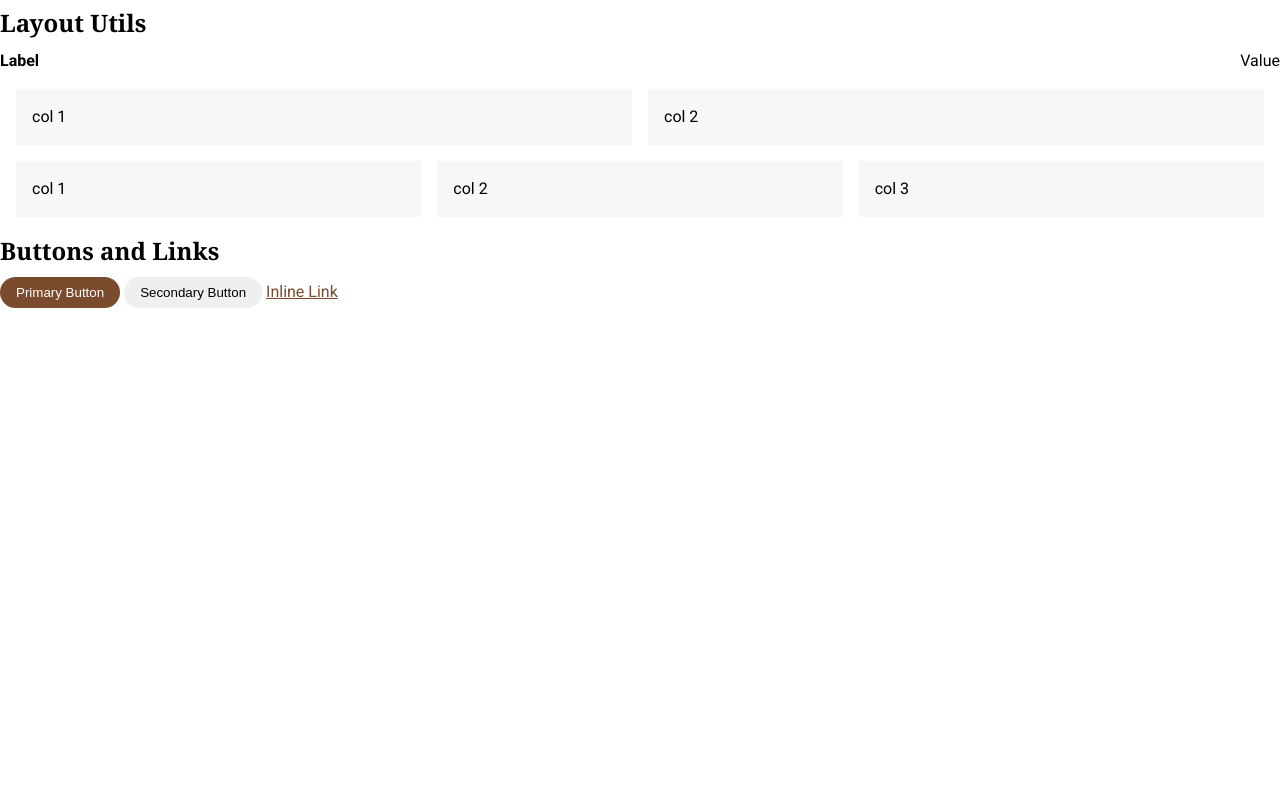
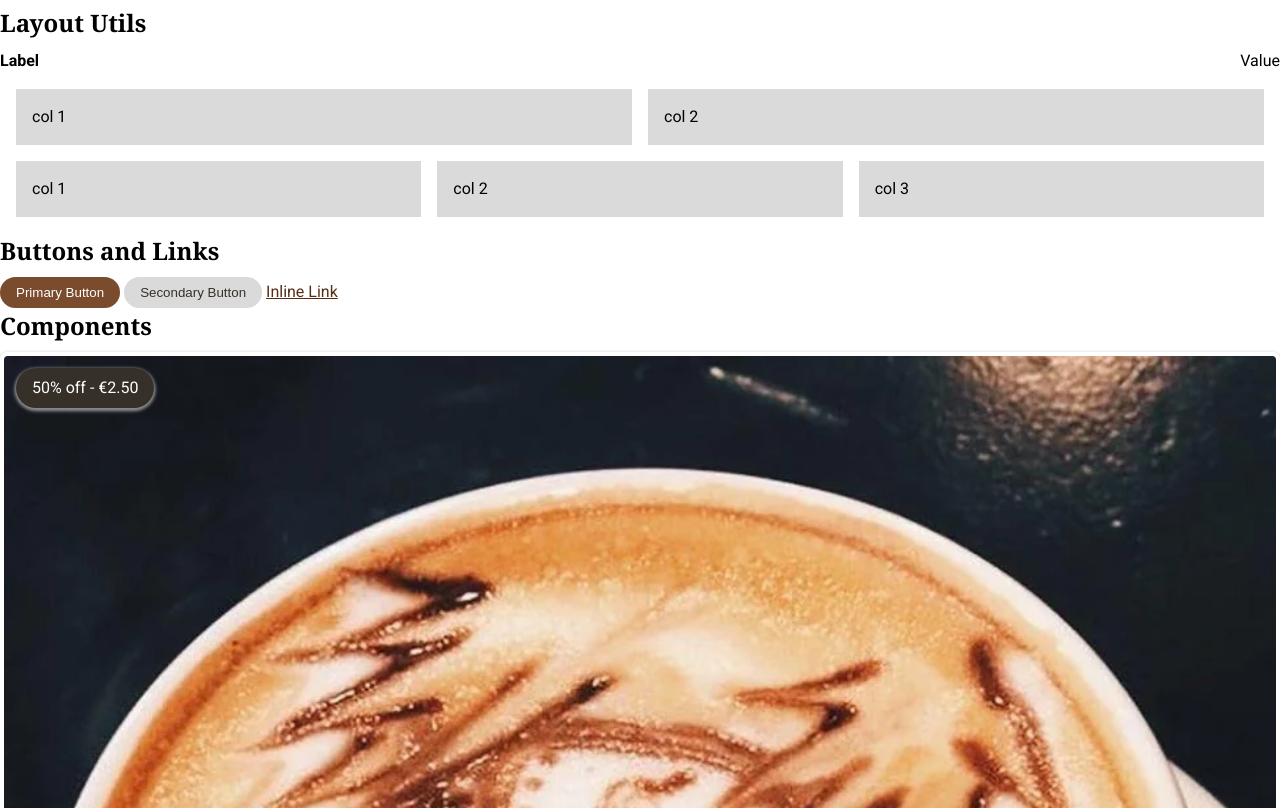
Before and after one commit to IsaMLeal123/website-design, a plain HTML site: page coffee/style-guide.html in a window 1280 px wide. Shown: the part 671-1479 px from the top of the page. Before the commit the page ends 979 px from the top, so only its background shows below. Drawn offline with Linux system fonts and the light colour scheme.

Commit message:
Started working with components

```diff
--- a/coffee/style-guide.html
+++ b/coffee/style-guide.html
@@ -97,6 +97,17 @@
             <a href="#" class="link">Inline Link</a>
         </section>
 
+        <!-- Components -->
+         <section id="components">
+            <h2>Components</h2>
+
+            <!-- Product Image -->
+            <figure class="product-image">
+                <img src="assets/coffee-cup.webp" alt="">
+                <figcaption class="product-tag">50% off - &euro;2.50</figcaption>
+            </figure>
+
+         </section>
     </main>
 </body>
 </html>
--- a/coffee/style.css
+++ b/coffee/style.css
@@ -4,9 +4,16 @@
 /* Variables for the website */
 :root{
     --primary: #7b4b2d;
+    --primary-tint: #b08265;
+    --primary-shade: #562e15;
+
     --light: #ffffff;
     --dark: #363029;
-    --muted:#f8f6f8;
+
+    --muted:#dadada;
+    --muted-tint:#f4f2f2;
+    --muted-shade:#bababa;
+
 
     --font-normal:Roboto, Arial, sans-serif;
     --font-heading:"Noto Serif", serif;
@@ -16,12 +23,15 @@
     --spacing-2:1rem; /* 16px */
     --spacing-3:2rem; /* 32px */
 
+    --shadow-dark: 0 0.1rem 0.2rem 0.1rem rgb(54, 48, 41, 0.2);
+    --shadow-light: 0 0.1rem 0.2rem 0.1rem rgb(255, 255, 255, 0.5);
 
 
 }
 
 /* CSS Reset */
 *{
+    box-sizing: border-box; /* Will force elements to scale from the border instead */
     margin: 0;
     padding: 0;
 }
@@ -48,14 +58,38 @@ h1,h2,h3,h4,h5,h6{
     color: var(--light);
 }
 
-.btn-secundary{
+.btn-primary:hover{
+    background-color: var(--primary-tint);
+}
+
+.btn-primary:active{
+    background-color: var(--primary-shade);
+}
+
+.btn-secondary{
     background-color: var(--muted);
     color: var(--dark);
+}
+
+.btn-secondary:hover{
+    background-color: var(--muted-tint);
+}
+
+.btn-secondary:active{
+    background-color: var(--muted-shade);
 }
 
 .link{
     color: var(--primary);
     text-decoration: underline;
+}
+
+.link:hover{
+    color: var(--primary-tint);
+}
+
+.link{
+    color: var(--primary-shade);
 }
 
 /***************************** COLORS *****************************/
@@ -68,6 +102,36 @@ h1,h2,h3,h4,h5,h6{
 .text-light{color: var(--light);}
 .text-dark{color: var(--dark);}
 .text-muted{color: var(--muted)}
+/***************************** COMPONENTS *****************************/
+.product-image{
+    position: relative; /* Will tell the product to behave */
+}
+
+.product-image img{
+    aspect-ratio: 16 / 20;
+    width: 100%;
+    object-fit: cover;
+
+    border: 4px solid var(--light);
+    border-radius: var(--spacing-1);
+
+    box-shadow: var(--shadow-dark);
+}
+
+.product-image .product-tag{
+    background-color: var(--dark);
+    color: var(--light);
+    box-shadow: var(--shadow-light);
+
+    padding: var(--spacing-1) var(--spacing-2);
+    border-radius: var(--spacing-3);
+
+    position: absolute;
+    top: var(--spacing-2);
+    left: var(--spacing-2);
+}
+
+
 /***************************** LAYOUT *****************************/
 .d-flex{display: flex;}
 
@@ -109,7 +173,7 @@ h1,h2,h3,h4,h5,h6{
     aspect-ratio: 1 / 1;
     width: 4rem; /* em = Root font size (16px)*/
     border-radius: 100%;
-    box-shadow: 0 0.1rem 0.2rem 0.1rem rgb(54, 48, 41, 0.2);;
+    box-shadow: var(--shadow-dark);
 }
 
 .swatch .swatch-name{
```
Also changed, not shown: coffee/assets/coffee-cup.webp (added).
